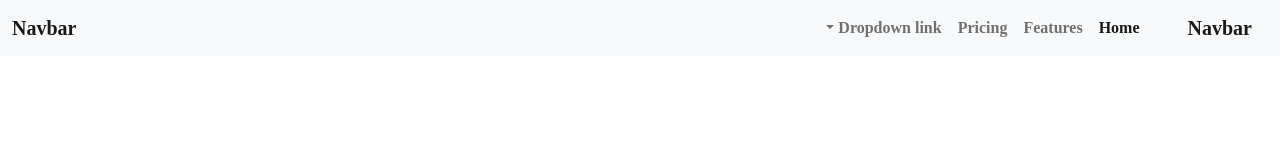
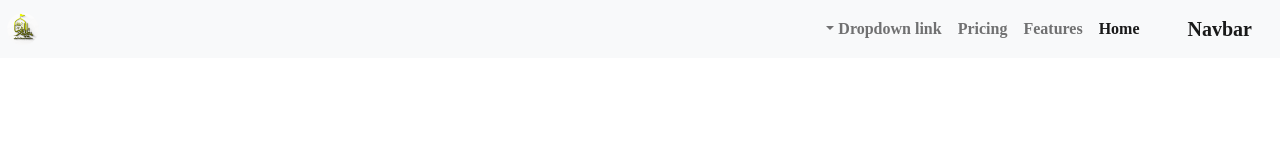
Before and after one commit to mohammad468/profile, a website: page index.html in a window 1280 px wide. Drawn offline with nearby package versions, Linux system fonts and the light colour scheme.

Commit message:
create img profile

```diff
--- a/index.html
+++ b/index.html
@@ -76,7 +76,14 @@
             </li>
           </ul>
         </div>
-        <a class="navbar-brand" href="#">Navbar</a>
+        <div class="img-nav">
+          <img
+            src="img/logo.jpg"
+            class="navbar-brand img-fluid rounded-circle brand-logo-img"
+            alt=""
+          />
+          <span></span>
+        </div>
       </div>
     </nav>
     <script
--- a/scss/style.scss
+++ b/scss/style.scss
@@ -11,3 +11,7 @@
 .sahel-bl {
   font-family: "sahel black";
 }
+.brand-logo-img{
+  width: 2rem;
+  cursor: pointer;
+}
```
Also changed, not shown: css/style.css, img/logo.jpg (added), 1 other file.
